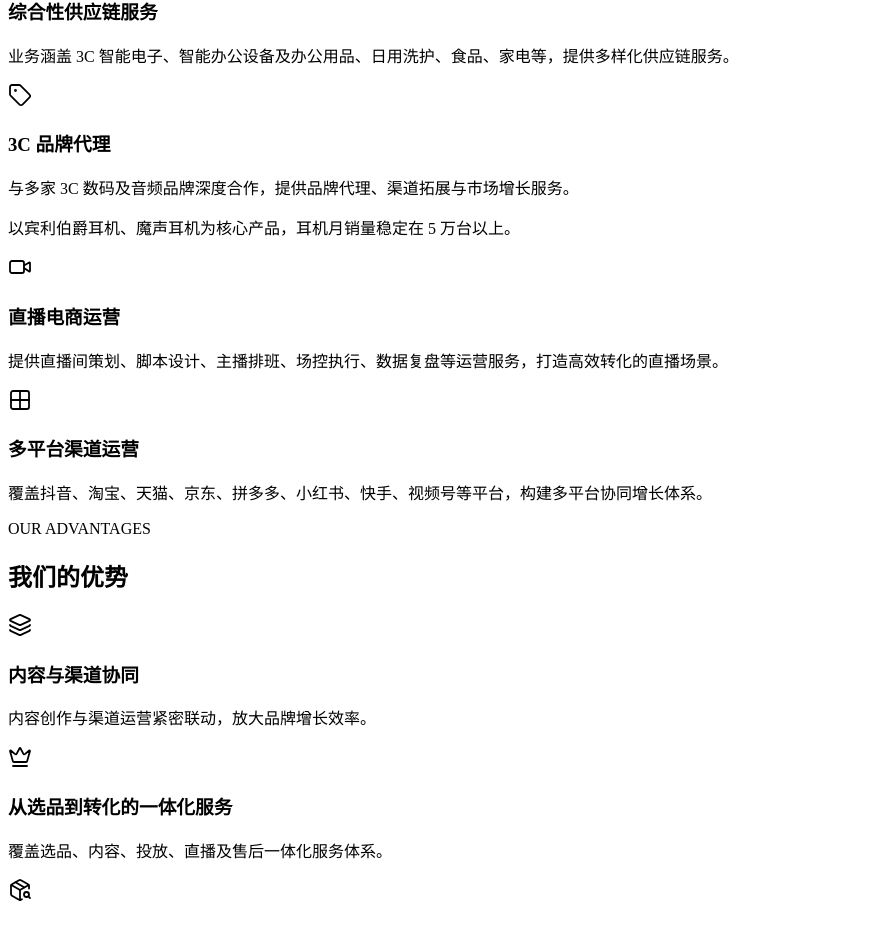
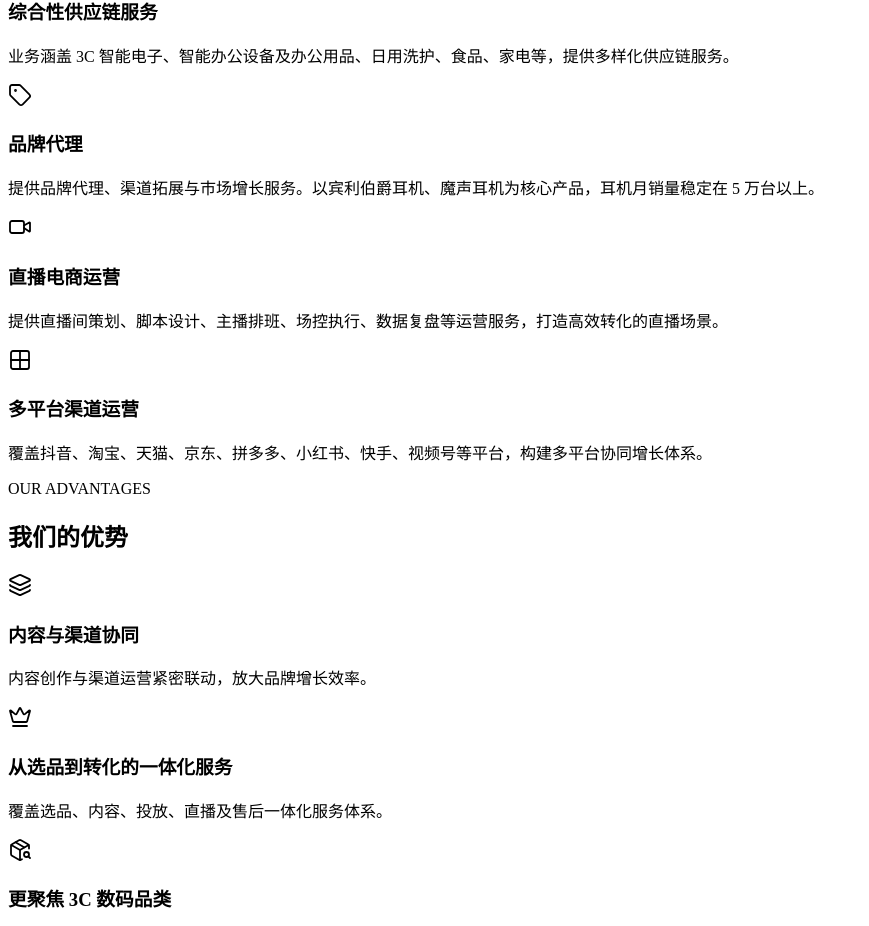
Before and after one commit to luup1854/hanhai_earbuds, a React (Vite) app: page / in a window 1280 px wide. Shown: the part 3098-4024 px from the top of the page, without its empty margins (0-869 px from the left). Built offline with nearby package versions, Linux system fonts and the light colour scheme; the HTML template or start-up script is replaced by a standard one.

Commit message:
fix: 修改3c品牌代理

```diff
--- a/src/data/siteData.ts
+++ b/src/data/siteData.ts
@@ -219,11 +219,11 @@ export const siteData: SiteData = {
         icon: Handshake,
       },
       {
-        title: "3C 品牌代理",
+        title: "品牌代理",
         description:
-          "与多家 3C 数码及音频品牌深度合作，提供品牌代理、渠道拓展与市场增长服务。",
+          "提供品牌代理、渠道拓展与市场增长服务。以宾利伯爵耳机、魔声耳机为核心产品，耳机月销量稳定在 5 万台以上。",
         icon: Tag,
-        note: "以宾利伯爵耳机、魔声耳机为核心产品，耳机月销量稳定在 5 万台以上。",
+        note: "",
       },
       {
         title: "直播电商运营",
```
